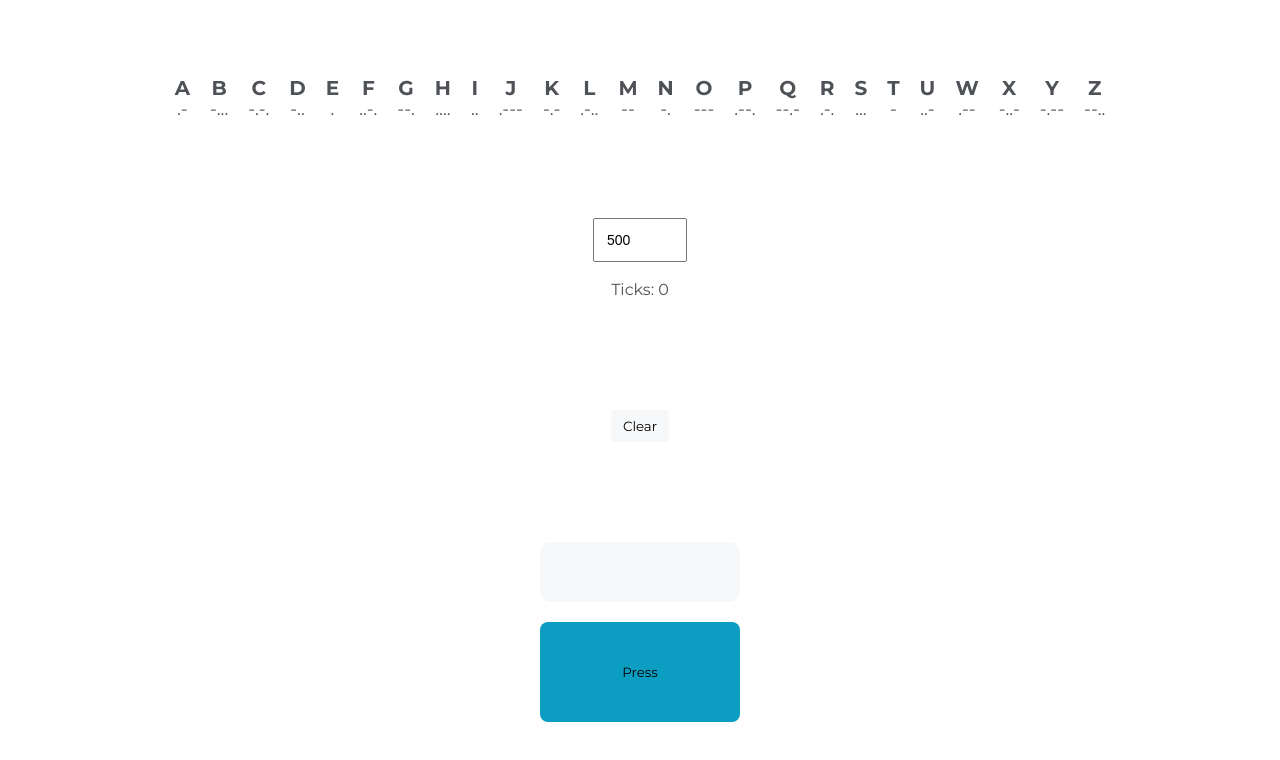
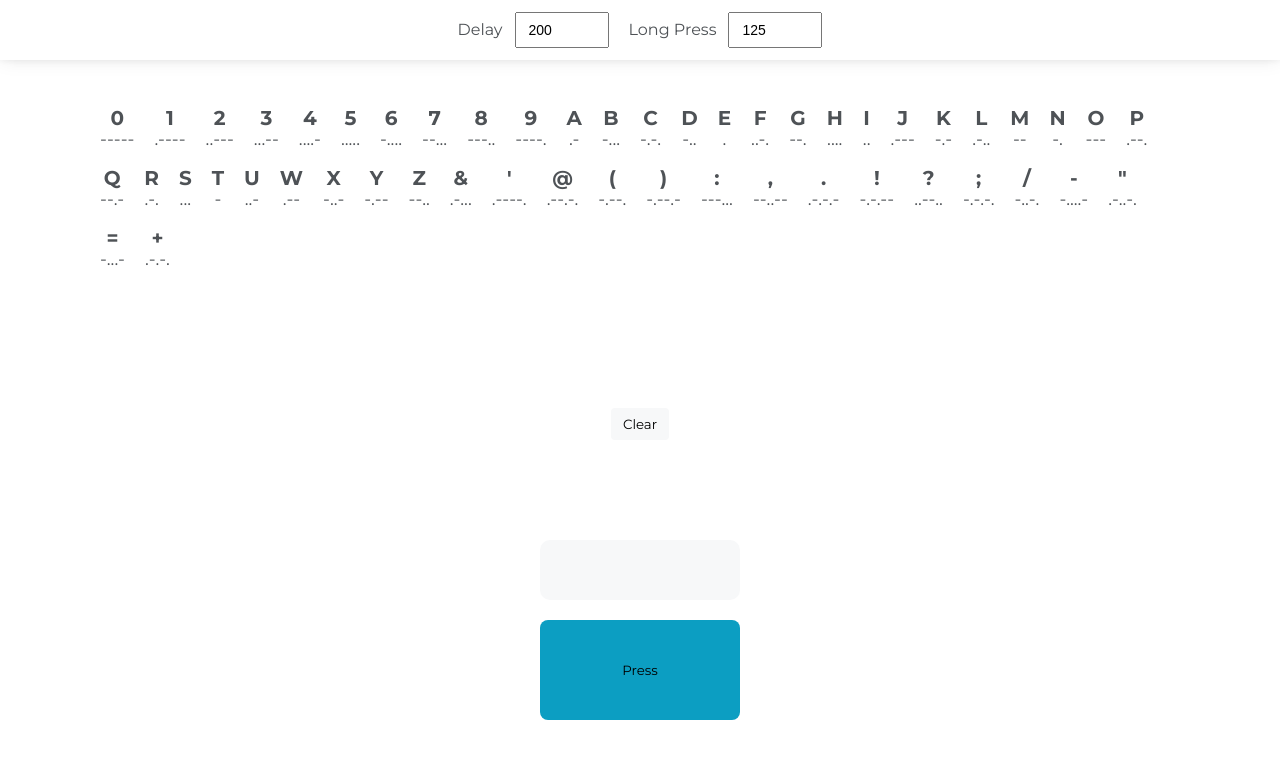
Before and after one commit to updownupdown/morse, a React (Create React App) app: page / in a window 1280 px wide. Shown: the top 760 px of the page. Built offline with nearby package versions, Linux system fonts and the light colour scheme.

Commit message:
Add chars to dictionary, cleanup

```diff
--- a/src/App.tsx
+++ b/src/App.tsx
@@ -1,17 +1,9 @@
-import React, {
-  useCallback,
-  useEffect,
-  useMemo,
-  useRef,
-  useState,
-} from "react";
+import { useCallback, useEffect, useMemo, useState } from "react";
 import "./css/styles.scss";
 import { alphaToMorse } from "./data";
 import useLongPress from "./hooks/useLongPress";
 import tone from "./audio/tone.mp3";
 import clsx from "clsx";
-
-const longPressDuration = 250;
 
 const enum Multipliers {
   longDash = 3,
@@ -24,7 +16,8 @@ function App() {
   const audio = useMemo(() => new Audio(tone), [tone]);
   audio.loop = false;
 
-  const [tickDuration, setTickDuration] = useState(500);
+  const [tickDuration, setTickDuration] = useState(200);
+  const [longPressDuration, setLongPressDuration] = useState(125);
 
   const [timerRunning, setTimmerRunning] = useState(false);
   const [ticks, setTicks] = useState(0);
@@ -68,7 +61,7 @@ function App() {
   };
 
   const processWord = () => {
-    if (output.length !== 0) {
+    if (output.length !== 0 && output[output.length - 1] !== "/") {
       addToOutput("/");
     }
   };
@@ -116,6 +109,29 @@ function App() {
 
   return (
     <div className="main">
+      <div className="timing">
+        <div>
+          <label>Delay</label>
+          <input
+            type="number"
+            min="10"
+            max="1000"
+            value={tickDuration}
+            onChange={(e) => setTickDuration(Number(e.target.value))}
+          />
+        </div>
+
+        <div>
+          <label>Long Press</label>
+          <input
+            type="number"
+            min="10"
+            max="1000"
+            value={longPressDuration}
+            onChange={(e) => setLongPressDuration(Number(e.target.value))}
+          />
+        </div>
+      </div>
       <div className="dictionary">
         {Object.keys(alphaToMorse).map((key: string, i: number) => (
           <div className="letter" key={alphaToMorse[key]}>
@@ -123,23 +139,6 @@ function App() {
             <span>{alphaToMorse[key]}</span>
           </div>
         ))}
-      </div>
-
-      <div className="timing">
-        <input
-          type="number"
-          min="10"
-          max="1000"
-          value={tickDuration}
-          onChange={(e) => setTickDuration(Number(e.target.value))}
-        />
-
-        <span>Ticks: {ticks}</span>
-
-        {/* <div
-          className="tick-progress"
-          style={{ animationDuration: `${tickDuration}ms` }}
-        /> */}
       </div>
 
       <div className="output">
--- a/src/css/styles.scss
+++ b/src/css/styles.scss
@@ -87,6 +87,7 @@ a {
   width: 100%;
 }
 .main {
+  position: relative;
   display: flex;
   flex-direction: column;
   justify-content: center;
@@ -94,14 +95,43 @@ a {
   width: 100%;
   min-height: 100vh;
   gap: 100px;
+
+  padding: 80px 0;
+}
+
+// Timing
+.timing {
+  position: fixed;
+  display: flex;
+  justify-content: center;
+  gap: 20px;
+  top: 0;
+  left: 0;
+  right: 0;
+  padding: 12px 0;
+
+  background: var(--white);
+  box-shadow: 0 0 8px rgba(0, 0, 0, 0.08), 0 0 20px rgba(0, 0, 0, 0.08);
+
+  div {
+    display: flex;
+    align-items: center;
+    gap: 12px;
+
+    input {
+      padding: 8px 12px;
+      font-size: 14px;
+    }
+  }
 }
 
 .dictionary {
   display: flex;
-  // flex-direction: column;
+  flex-wrap: wrap;
   gap: 20px;
-  // width: 100%;
-  // margin: auto;
+  padding: 0 100px;
+
+  margin: auto;
 
   .letter {
     display: flex;
@@ -116,46 +146,6 @@ a {
     }
     span:nth-child(2) {
       font-size: 18px;
-    }
-  }
-}
-
-// Timing
-.timing {
-  display: flex;
-  flex-direction: column;
-  align-items: center;
-  justify-content: center;
-  gap: 20px;
-
-  input {
-    padding: 12px;
-
-    font-size: 14px;
-  }
-
-  .tick-progress {
-    position: relative;
-    width: 10px;
-    height: 10px;
-
-    border-radius: 50%;
-    background: var(--K500);
-
-    animation-name: blink;
-    animation-iteration-count: infinite;
-    animation-timing-function: linear;
-
-    @keyframes blink {
-      0% {
-        opacity: 0;
-      }
-      50% {
-        opacity: 1;
-      }
-      100% {
-        opacity: 0;
-      }
     }
   }
 }
@@ -216,7 +206,7 @@ a {
     border-radius: 10px;
     background: var(--K100);
 
-    font-size: 24px;
+    font-size: 40px;
     font-weight: 700;
   }
 
--- a/src/data.tsx
+++ b/src/data.tsx
@@ -30,4 +30,30 @@ export const alphaToMorse: Dictionary = {
   X: "-..-",
   Y: "-.--",
   Z: "--..",
+  "1": ".----",
+  "2": "..---",
+  "3": "...--",
+  "4": "....-",
+  "5": ".....",
+  "6": "-....",
+  "7": "--...",
+  "8": "---..",
+  "9": "----.",
+  "0": "-----",
+  "&": ".-...",
+  "'": ".----.",
+  "@": ".--.-.",
+  "(": "-.--.",
+  ")": "-.--.-",
+  ":": "---...",
+  ",": "--..--",
+  ".": ".-.-.-",
+  "!": "-.-.--",
+  "?": "..--..",
+  ";": "-.-.-.",
+  "/": "-..-.",
+  "-": "-....-",
+  '"': ".-..-.",
+  "=": "-...-",
+  "+": ".-.-.",
 };
```
Also changed, not shown: src/hooks/useTimer.ts (deleted, +0 -35 lines), 1 other file (tests, documents, lock files or other folders).
